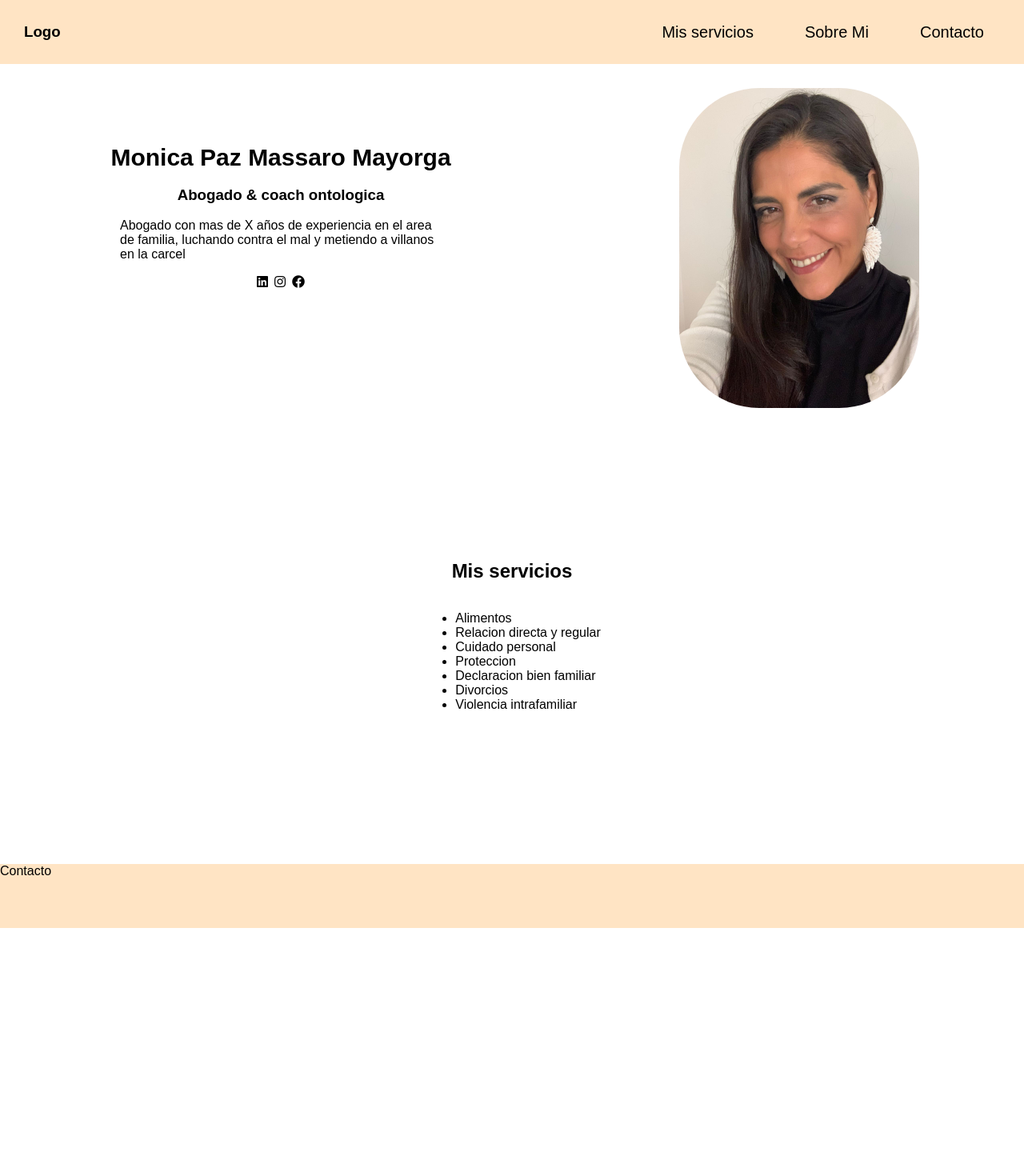
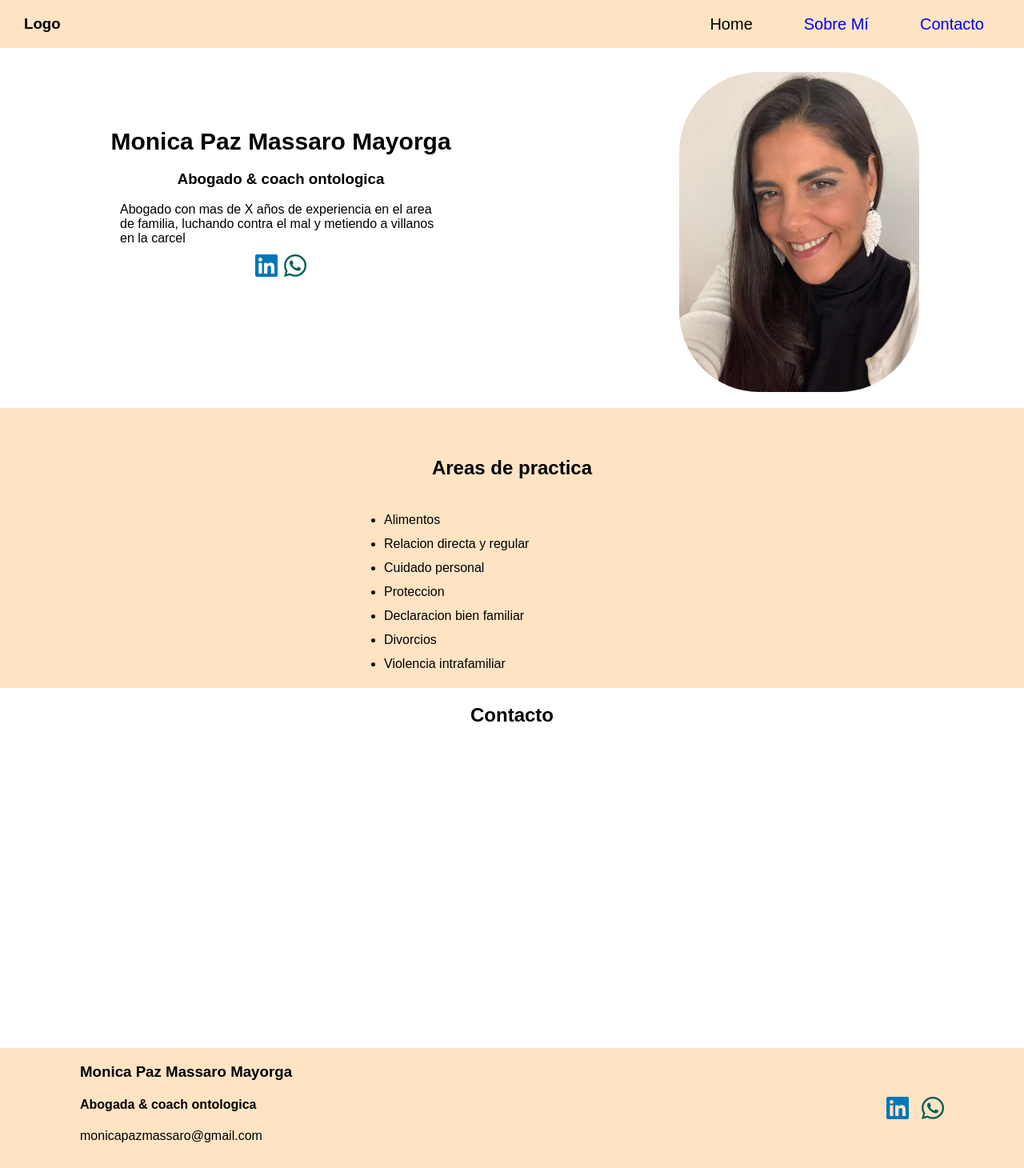
Before and after one commit to jamassaro/monicawebsite, a plain HTML site: page index.html in a window 1280 px wide. Shown: the whole page at 80% size. Before the commit the page ends 1160 px from the top, so only its background shows below. Drawn offline with Linux system fonts and the light colour scheme.

Commit message:
add
about section
styles

```diff
--- a/index.html
+++ b/index.html
@@ -14,9 +14,9 @@
   <header class="header">
     <h3>Logo</h3>
     <nav class="navBar">
-      <p>Mis servicios</p>
-      <p>Sobre Mi</p>
-      <p>Contacto</p>
+      <p>Home</p>
+      <a href="about.html">Sobre Mí</a>
+     <a href="#contact">Contacto</a>
     </nav>
   </header>
   <main class="main-section">
@@ -30,9 +30,8 @@
           y metiendo a villanos en la carcel
         </p>
         <div class="social-network">
-          <i class="fab fa-linkedin"></i>
-          <i class="fab fa-instagram"></i>
-          <i class="fab fa-facebook"></i>
+          <i class="fab fa-linkedin fa-2x" style="color: #0077B5"></i>
+          <i class="fab fa-whatsapp fa-2x" style="color: 	#075E54"></i>
         </div>
       </div>
       <div class="image-container">
@@ -40,9 +39,9 @@
       </div>
     </section>
     <section class="services-container">
-      <h1>Mis servicios</h1>
-      <section>
-        <div>
+      <h1>Areas de practica</h1>
+        <div class="services-wrapper">
+          <div class="services-list">
             <ul>
               <li>Alimentos</li>
               <li>Relacion directa y regular</li>
@@ -53,12 +52,26 @@
               <li>Violencia intrafamiliar</li>
             </ul>
           </div>
+          <!-- <div class="services-list">
+            <h3>Texto o foto</h3>
+          </div> -->
+        </div>
     </section>
+    <section id="contact"  class="contact-container">
+      <h1 >Contacto</h1>
 
     </section>
   </main>
-  <footer>
-    Contacto
+  <footer class="footer">
+    <div  class="info-footer">
+      <h3>Monica Paz Massaro Mayorga</h3>
+      <h4>Abogada & coach ontologica</h4>
+      <p>monicapazmassaro@gmail.com</p>
+    </div>
+    <div class="social-network-footer">
+      <i class="fab fa-linkedin fa-2x" style="color: #0077B5"></i>
+      <i class="fab fa-whatsapp fa-2x" style="color: 	#075E54"></i>
+    </div>
   </footer>
 </body>
 </html>
--- a/style.css
+++ b/style.css
@@ -1,15 +1,18 @@
 html {
     font-family: Arial, Helvetica, sans-serif;
+    scroll-behavior: smooth;
+
 }
 
 body {
     padding: 0;
     margin: 0;
+    height: 100vh;
 }
 
 .header {
     display: flex;
-    height: 80px;
+    height: 60px;
     width: 100%;
     background-color: bisque;
 
@@ -31,9 +34,9 @@ body {
     justify-content: flex-end;
     align-items: center;
 }
-
-.main-section {
-    height: 1000px;
+.navBar a {
+    text-decoration-line:none;
+    cursor: pointer;
 }
 
 .description-section {
@@ -41,7 +44,7 @@ body {
     gap: 16px;
 
     width: 100%;
-    height: 600px;
+    height: 450px;
 }
 
 .description-section .lawyer {
@@ -85,6 +88,8 @@ body {
     flex-direction: column;
     align-items: center;
     justify-content: center;
+    height: 350px;
+    background-color: bisque;
 }
 
 .social-network {
@@ -95,8 +100,76 @@ body {
     gap: 8px;
 }
 
-footer {
+.services-wrapper {
+    display: flex;
+    flex-direction: row;
+    /* width: 100%; */
+    gap: 32px;
+}
+.services-list {
+    width: 400px;
+    height: 200px;
+    /* border: 1px solid black;
+    border-radius: 10px; */
+}
+
+.contact-container {
+    height: 450px;
+    display: flex;
+    justify-content: center;
+}
+
+li {
+    line-height: 30px;
+}
+
+.footer {
     width: 100%;
     background-color: bisque;
-    height: 80px;
+    height: 150px;
+
+    display: flex;
+    justify-content: space-between;
 }
+
+.info-footer {
+   padding-left: 100px;
+}
+
+.info-footer h3 h4 {
+    margin: 0;
+}
+
+.social-network-footer {
+    display: flex;
+    height: 100%;
+    margin-right: 100px;
+    justify-content: flex-end;
+    gap: 16px;
+    align-items: center;
+}
+
+i {
+    cursor: pointer;
+}
+
+.info-about-wrapper {
+    margin-top: 50px;
+    padding-left: 500px;
+    padding-right: 500px;
+    height: 500px;
+    display: flex;
+}
+
+.info-about-wrapper h1 {
+    margin: 0;
+}
+
+.text-description {
+    padding-left: 500px;
+    padding-right: 500px;
+}
+ .salsa-cumbia-img {
+    margin-left: 20px;
+    border-radius: 10px;
+ }
```
Also changed, not shown: about.html (added, +101 -0 lines), images/moni_salsa_cumbia.jpeg (added). Lines whose indentation alone changed are shown as unchanged.
